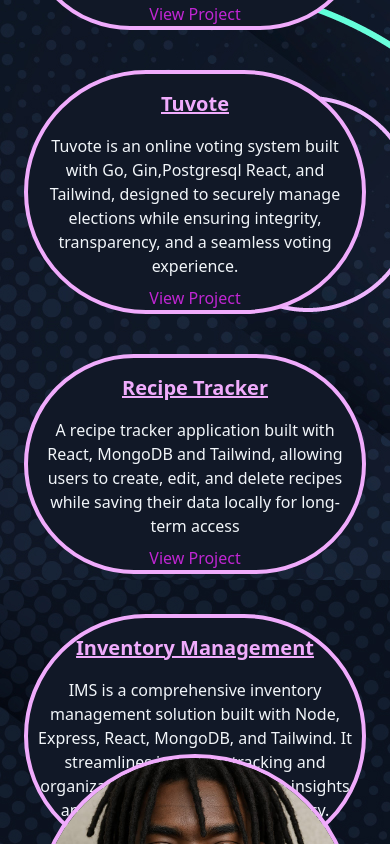
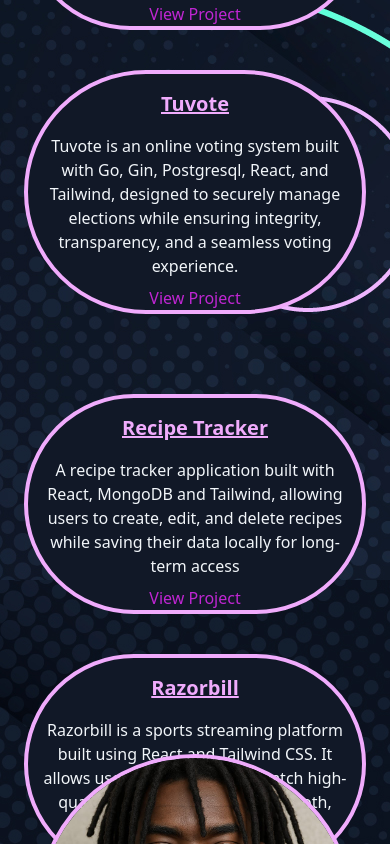
Before and after one commit to Victormuthomi/my-portfolio, a React (Vite) app: page / in a window 390 px wide. Shown: the part 3420-4264 px from the top of the page. Built offline with nearby package versions, Linux system fonts and the light colour scheme.

Commit message:
replace ims with razorbill and improve responsiveeness.

```diff
--- a/package.json
+++ b/package.json
@@ -11,6 +11,7 @@
   },
   "dependencies": {
     "@formspree/react": "^2.5.1",
+    "caniuse-lite": "^1.0.30001717",
     "react": "^18.3.1",
     "react-dom": "^18.3.1",
     "react-icons": "^5.4.0",
--- a/src/components/Education.jsx
+++ b/src/components/Education.jsx
@@ -16,7 +16,7 @@ const Education = () => {
         </div>
 
         {/* Two Column Layout */}
-        <div className="grid md:grid-cols-3 gap-8 items-start">
+        <div className="grid grid-cols-1 md:grid-cols-3 gap-8 items-start">
           {/* Institution & Year Column */}
           <div className="md:col-span-1 text-left ml-4 md:ml-24">
             <h3 className="text-2xl sm:text-3xl md:text-4xl font-semibold text-fuchsia-300">
--- a/src/components/Experience.jsx
+++ b/src/components/Experience.jsx
@@ -16,9 +16,9 @@ const Experience = () => {
         </div>
 
         {/* Two Column Layout */}
-        <div className="grid md:grid-cols-3 gap-8 items-start">
+        <div className="grid grid-cols-1 md:grid-cols-3 gap-8 items-start">
           {/* Company & Year Column */}
-          <div className="md:col-span-1 text-left md:pl-64">
+          <div className="md:col-span-1 text-left md:pl-24">
             <h3 className="text-2xl sm:text-3xl md:text-4xl font-semibold text-fuchsia-300">
               Eleli Afrika
             </h3>
--- a/src/components/Projects.jsx
+++ b/src/components/Projects.jsx
@@ -16,8 +16,9 @@ const Projects = () => {
             </h2>
             <FaDiagramProject className="text-5xl ml-4 mb-6 text-white animate-spin slow-spin" />
           </div>
+
           <div className="max-w-7xl mx-auto grid grid-cols-1 sm:grid-cols-1 lg:grid-cols-3 md:gap-8 gap-10 px-6">
-            {/* <!-- Project 1 --> */}
+            {/* Project 1 */}
             <div className="text-center bg- rounded-full border-0 border-fuchsia-300 w-78 h-82"></div>
 
             <div className="flex justify-center items-center">
@@ -39,15 +40,16 @@ const Projects = () => {
               </div>
             </div>
 
+            {/* Project 2 */}
             <div className="flex justify-center items-center">
               <div className="text-center bg- rounded-full border-4 border-fuchsia-300 w-96 h-90 bg-gray-900">
                 <h3 className="font-semibold text-fuchsia-300 text-xl pt-4 underline mb-2">
                   Tuvote
                 </h3>
                 <p className="text-slate-100 p-2">
-                  Tuvote is an online voting system built with Go,
-                  Gin,Postgresql React, and Tailwind, designed to securely
-                  manage elections while ensuring integrity, transparency, and a
+                  Tuvote is an online voting system built with Go, Gin,
+                  Postgresql, React, and Tailwind, designed to securely manage
+                  elections while ensuring integrity, transparency, and a
                   seamless voting experience.
                 </p>
                 <a
@@ -59,12 +61,16 @@ const Projects = () => {
               </div>
             </div>
 
-            <img
-              src={mine}
-              alt="me"
-              className="hidden md:block w-80 h-80 mt-10 rounded-full border-4 border-fuchsia-300"
-            />
+            {/* Profile Image */}
+            <div className="flex justify-center items-center">
+              <img
+                src={mine}
+                alt="me"
+                className="hidden md:block w-80 h-80 mt-10 rounded-full border-4 border-fuchsia-300"
+              />
+            </div>
 
+            {/* Project 3 */}
             <div className="flex justify-center items-center">
               <div className="text-center bg- rounded-full border-4 border-fuchsia-300 w-96 h-90 bg-gray-900">
                 <h3 className="font-semibold text-fuchsia-300 text-xl pt-4 underline mb-2">
@@ -84,19 +90,20 @@ const Projects = () => {
               </div>
             </div>
 
+            {/* Project 4 */}
             <div className="flex justify-center items-center">
               <div className="text-center bg- rounded-full border-4 border-fuchsia-300 w-96 h-90 bg-gray-900">
                 <h3 className="font-semibold text-fuchsia-300 text-xl pt-4 underline mb-2">
-                  Inventory Management
+                  Razorbill
                 </h3>
                 <p className="text-slate-100 p-2">
-                  IMS is a comprehensive inventory management solution built
-                  with Node, Express, React, MongoDB, and Tailwind. It
-                  streamlines inventory tracking and organization, providing
-                  real-time insights and boosting operational efficiency.{" "}
+                  Razorbill is a sports streaming platform built using React and
+                  Tailwind CSS. It allows users to discover and watch
+                  high-quality video content with a smooth, responsive user
+                  experience.
                 </p>
                 <a
-                  href=" https://ims-6xgi.vercel.app/"
+                  href="https://razorbill-website.vercel.app/"
                   className="text-fuchsia-600 hover:underline"
                 >
                   View Project
@@ -106,6 +113,8 @@ const Projects = () => {
           </div>
         </section>
       </div>
+
+      {/* Mobile Profile Image */}
       <div className="flex justify-center items-center">
         <img
           src={mine}
```
Also changed, not shown: 1 other file (tests, documents, lock files or other folders).
